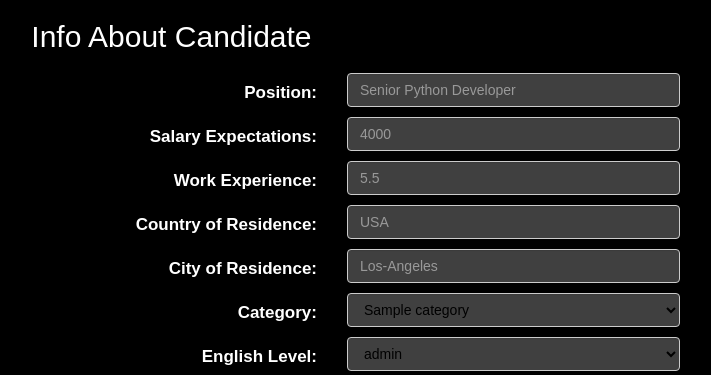
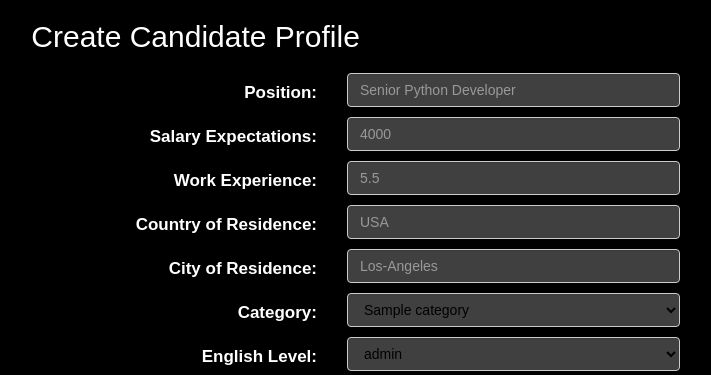
Before and after one commit to MasakDirt/pet-project-JobBoard, a Spring app: template src/main/resources/templates/candidate-profile-create.html in a window 1280 px wide. Shown: the part 110-485 px from the top of the page, without its empty margins (197-908 px from the left). Run offline with Thymeleaf, Linux system fonts and the light colour scheme; the template is opened without the code that fills it: most values are stand-ins (such as "Sample title", 1, 10 or a date in 2020); data that the repository does not hold is empty.

Commit message:
candidate-profile-create.html form refactor h2 with create message

```diff
--- a/src/main/resources/templates/candidate-profile-create.html
+++ b/src/main/resources/templates/candidate-profile-create.html
@@ -96,7 +96,7 @@
     <div th:replace="~{headers/header-candidate.html}"></div>
 </header>
 <div class="col-md-offset-2 col-sm-8">
-    <h2>Info About Candidate</h2>
+    <h2>Create Candidate Profile</h2>
 </div>
 <form class="form-horizontal" th:action="@{|/api/users/${owner.id}/candidate-profiles|}"
       method="post">
```
